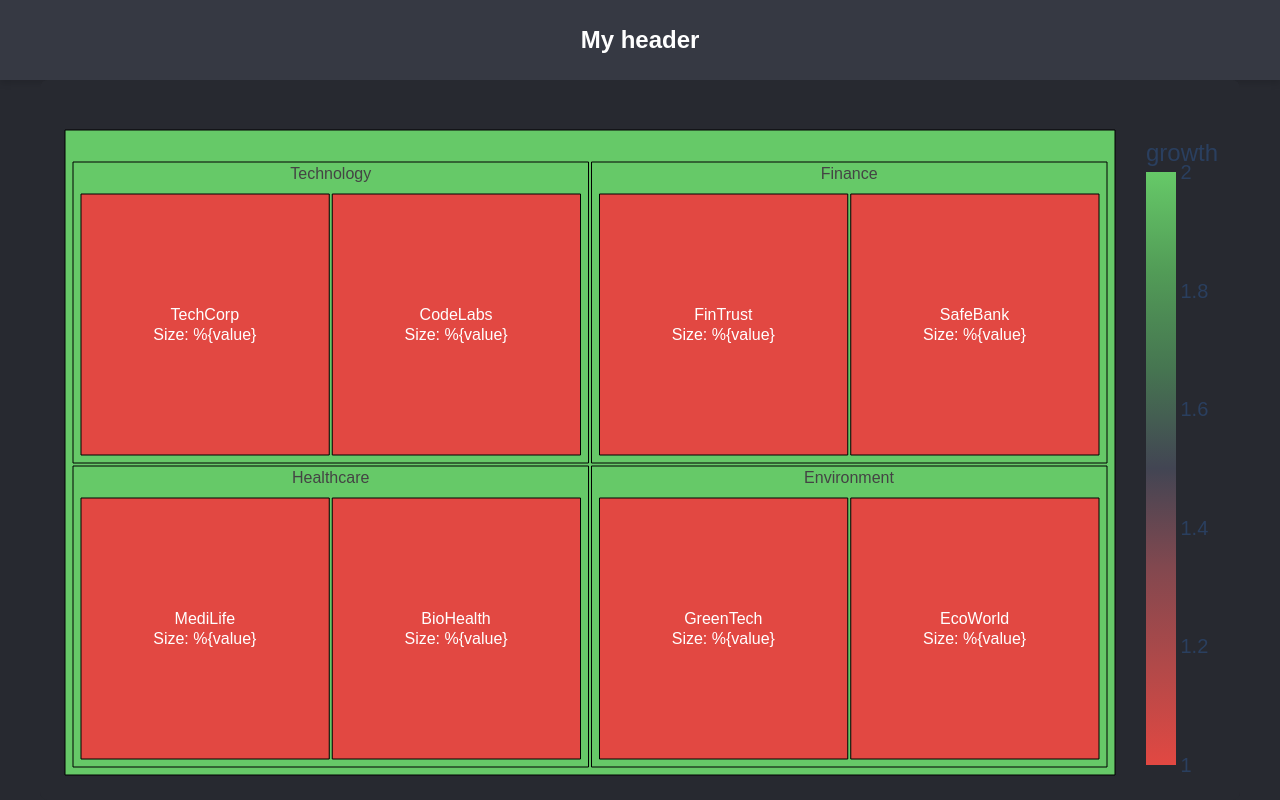
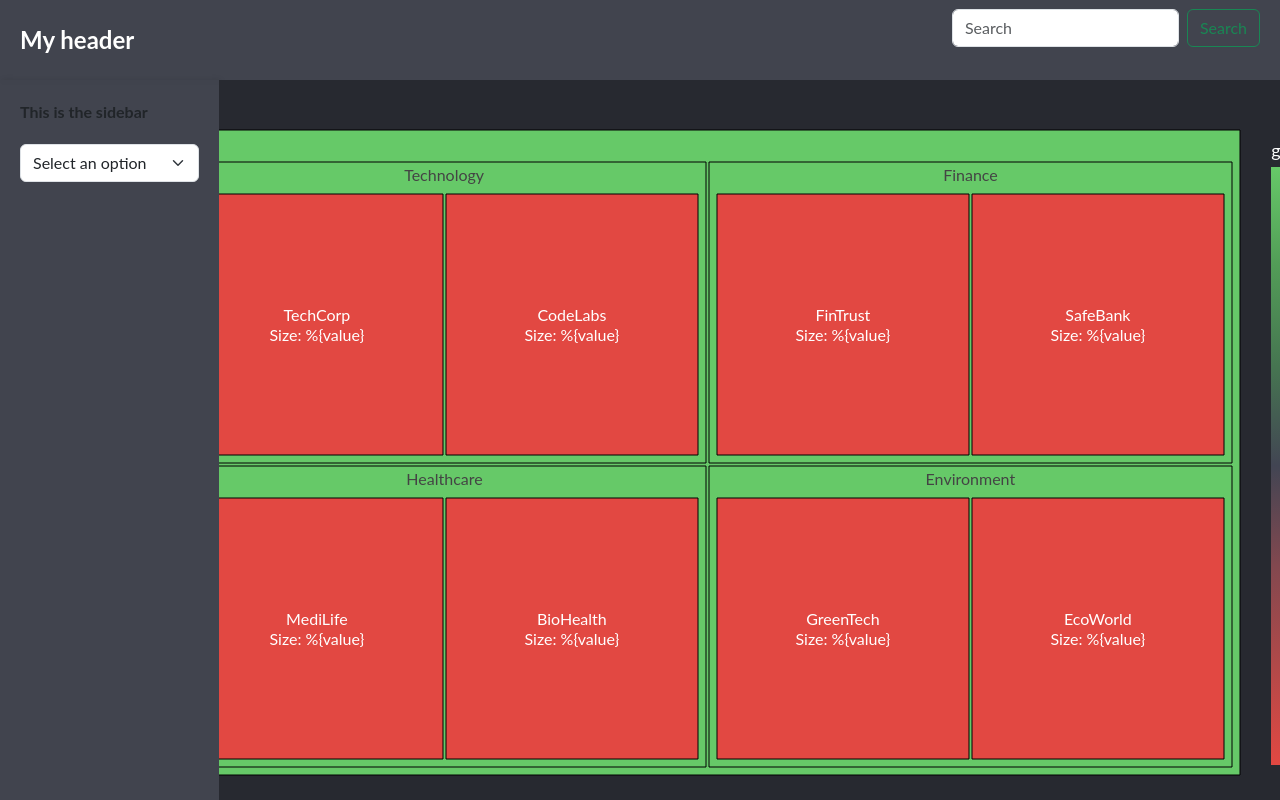
Before and after one commit to remi-denoyer/data-driven-hackathon-2025, a Flask app: page / in a window 1280 px wide. Run offline with Flask 3, Linux system fonts and the light colour scheme; some libraries are stand-ins or nearby versions.

Commit message:
feat: design v2

```diff
--- a/services/figures.py
+++ b/services/figures.py
@@ -19,11 +19,13 @@
         ],
     )
 
+
     # Enhance layout and styling
     fig.update_layout(
         font=dict(
-            family="Arial, sans-serif",  # Modern font
-            size=20,  # Larger font size
+            family="Lato, sans-serif",  # Modern font
+            size=15,  # Larger font size
+            color="white",
         ),
         title=dict(
             font=dict(size=28),  # Larger title font
@@ -37,14 +39,32 @@
         width=1200,
     )
 
-
     # Update traces for centered text and percentages
     fig.update_traces(
         textinfo="label+text",  # Display company name and custom text
-        texttemplate=("%{label}<br>" "Size: %{value}"),
-        textfont=dict(size=16),  # Larger text inside rectangles
+        texttemplate="%{label}<br>Size: %{value}",  # Format the text
+        textfont=dict(size=16),  # General text font size inside rectangles
         textposition="middle center",  # Center the text in each rectangle
         marker=dict(line=dict(color="black", width=1)),  # Subtle borders for contrast
     )
 
+    # Customize top-level category styling
+    fig.update_traces(
+        selector=dict(path_depth=0),  # Style only the top-level categories
+        textfont=dict(
+            size=18,  # Larger font size for categories
+            weight="bold",  # Bold font for categories
+        ),
+    )
+
+    # Optional: Customize sub-level styling (if needed)
+    fig.update_traces(
+        selector=dict(path_depth=1),  # Style subcategories
+        textfont=dict(
+            size=14,  # Slightly smaller font for subcategories
+            color="lightgray",
+        ),
+    )
+
+
     return fig
--- a/static/styles.css
+++ b/static/styles.css
@@ -3,13 +3,44 @@
 body {
   background-color: rgb(39, 41, 48); /* Dark background for a sleek look */
   color: #ffffff; /* White text for good contrast */
-  font-family: "Arial", sans-serif; /* Clean, sans-serif font */
   margin: 0; /* Remove default margins */
   padding: 0; /* Remove default paddings */
   height: 100%; /* Ensure full height for body and html */
   overflow: hidden; /* Disable scrolling */
   display: flex; /* Use flexbox for layout */
-  flex-direction: column; /* Stack elements vertically */
+  flex-direction: column; /* Stack header and main content vertically */
+  font-family: "Lato", sans-serif;
+}
+
+/* General Font Styling */
+body {
+  font-family: "Lato", sans-serif;
+}
+
+/* Header Font Styling */
+header,
+.sidebar {
+  font-family: "Lato", sans-serif; /* Apply 'Times New Roman' to the header */
+  font-weight: 700; /* Bold font for emphasis */
+}
+
+/* Other Elements (Optional) */
+h1,
+h2,
+h3,
+h4,
+h5,
+h6 {
+  font-family: "Lato", sans-serif;
+  font-weight: 700; /* Bold for headings */
+}
+
+p,
+input,
+button,
+select {
+  font-family: "Lato", sans-serif;
+  font-weight: 400; /* Regular font weight */
 }
 
 /* Header Styling */
@@ -17,28 +48,56 @@
   background-color: rgba(55, 58, 69, 0.95); /* Slight transparency for depth */
   color: #ffffff; /* Text color */
   text-align: center; /* Center-align header content */
-  font-family: "Arial", sans-serif; /* Match the font style with body */
   font-size: 1.5rem; /* Slightly larger font size for prominence */
   font-weight: bold; /* Bold text for emphasis */
   box-shadow: 0 4px 6px rgba(0, 0, 0, 0.1); /* Subtle shadow for depth */
-  height: 10vh; /* Header takes 20% of viewport height */
+  height: 10vh; /* Header takes 10% of viewport height */
   display: flex; /* Use flexbox for centering content */
   align-items: center; /* Center content vertically */
-  justify-content: center; /* Center content horizontally */
+  justify-content: space-between; /* Space out header content */
+  padding: 0 20px; /* Add some padding for the content inside */
+  box-sizing: border-box; /* Include padding in height */
+}
+
+/* Main Content Styling */
+.container {
+  display: flex; /* Use flexbox for a two-column layout */
+  height: 90vh; /* Remaining height after header */
+  width: 100%; /* Full width */
+  box-sizing: border-box; /* Include padding/borders in dimensions */
+  margin: 0px !important;
+  padding: 0px !important;
+  max-width: 100% !important;
+  border-radius: 0px !important;
+}
+
+/* Sidebar Styling */
+.sidebar {
+  width: 20%; /* Sidebar takes 20% of the width */
+  background-color: rgba(55, 58, 69, 0.95); /* Match header’s background */
+  padding: 20px; /* Add padding inside the sidebar */
+  box-shadow: 2px 0 6px rgba(0, 0, 0, 0.1); /* Subtle shadow for depth */
+  overflow-y: auto; /* Enable vertical scrolling if content overflows */
+  box-sizing: border-box; /* Include padding in width */
+}
+
+.sidebar select {
+  width: 100%; /* Make select fields take full width */
+  margin-top: 20px; /* Add spacing between elements */
 }
 
 /* Plot Container Styling */
 .plot-container {
-  height: 90vh; /* Take up 80% of viewport height */
-  margin: 0 auto; /* Center horizontally */
-  width: 100%; /* Constrain width to 80% of the screen */
-  max-width: 1200px; /* Add a max width for larger screens */
-  background-color: rgb(39, 41, 48); /* Match the header’s background */
-  border-radius: 8px; /* Rounded corners for a modern look */
+  width: 100%; /* Plot container takes remaining 80% of the width */
+  height: 100%; /* Full height of the container */
+  background-color: rgb(39, 41, 48); /* Match the sidebar’s background */
+  border-radius: 0px; /* Rounded corners for a modern look */
   overflow: hidden; /* Prevent overflow from breaking the design */
   display: flex; /* Flexbox to center content */
   align-items: center; /* Center content vertically */
   justify-content: center; /* Center content horizontally */
+  padding: 0px; /* Add padding inside the container */
+  box-sizing: border-box; /* Include padding in dimensions */
 }
 
 /* Plotly Graph Styling */
--- a/templates/index.html
+++ b/templates/index.html
@@ -3,8 +3,34 @@
     rel="stylesheet"
     href="{{ url_for('static', filename='styles.css') }}"
   />
+  <link
+    href="https://cdn.jsdelivr.net/npm/bootstrap@5.3.0/dist/css/bootstrap.min.css"
+    rel="stylesheet"
+  />
+  <script src="https://cdn.jsdelivr.net/npm/bootstrap@5.3.0/dist/js/bootstrap.bundle.min.js"></script>
 </head>
 <body>
-  <header>My header</header>
-  <div class="plot-container">{{ map_html|safe }}</div>
+  <header>
+    My header
+    <form class="d-flex">
+      <input
+        class="form-control me-2"
+        type="search"
+        placeholder="Search"
+        aria-label="Search"
+      />
+      <button class="btn btn-outline-success" type="submit">Search</button>
+    </form>
+  </header>
+  <div class="container">
+    <div class="sidebar">
+      This is the sidebar
+      <select class="form-select" aria-label="Default select example">
+        <option selected>Select an option</option>
+        <option value="1">Option 1</option>
+        <option value="2">Option 2</option>
+      </select>
+    </div>
+    <div class="plot-container">{{ map_html|safe }}</div>
+  </div>
 </body>
```
